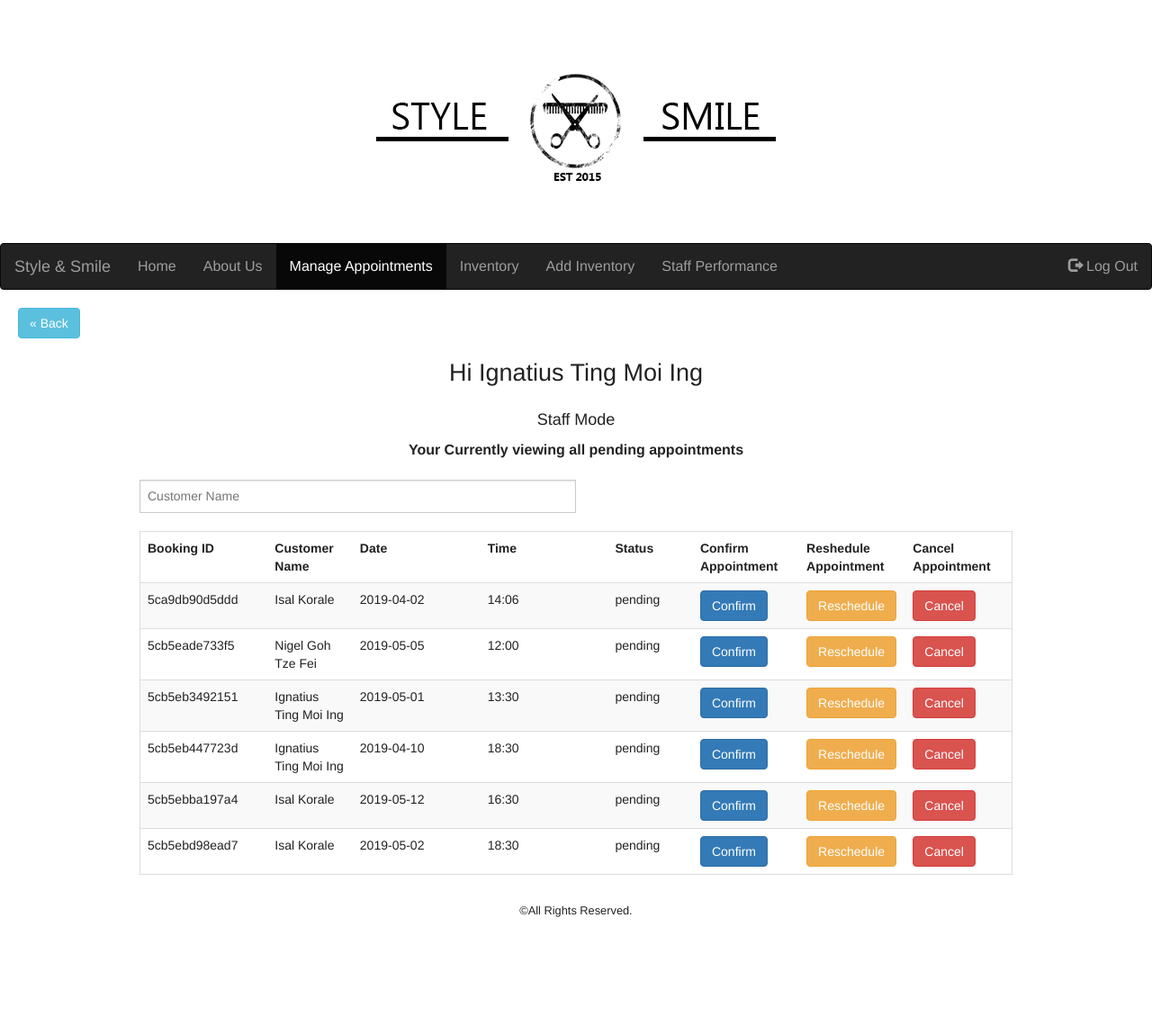
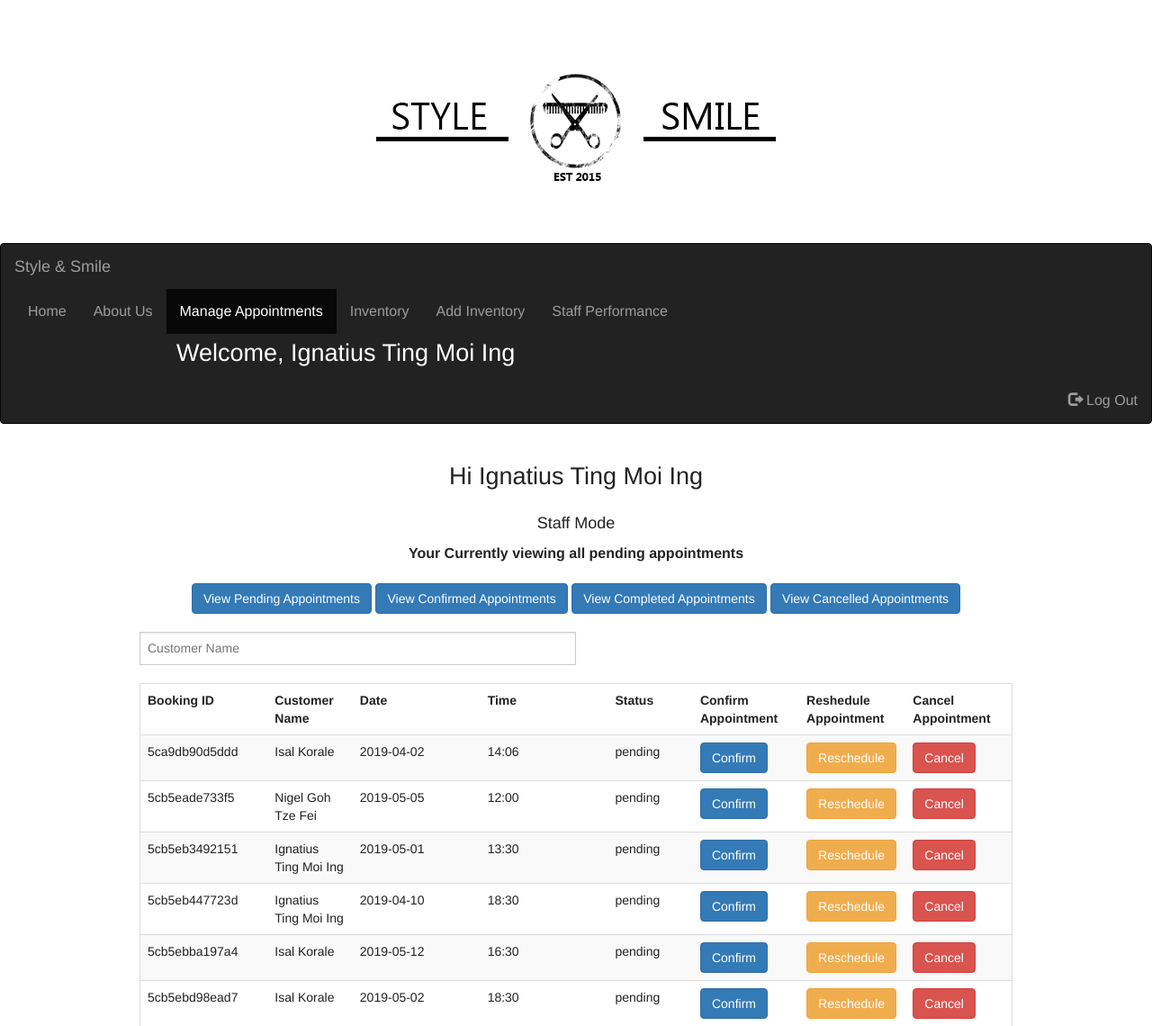
Before and after one commit to gohnigel/DevelopmentProject2, a PHP site: page /pendingbook.php in a window 1280 px wide. Shown: the top 1140 px of the page at 90% size. Before the commit the page ends 1022 px from the top, so only its background shows below. Run offline with PHP 8.4, Linux system fonts and the light colour scheme; a user stored in the database is signed in; data comes from the database, SQL or seed files in the repository; some libraries are stand-ins or nearby versions.

Commit message:
improved back button and added name to navigation

```diff
--- a/canceledbook.php
+++ b/canceledbook.php
@@ -34,7 +34,6 @@ if($_SESSION["role"]!="admin") {
 ?>
 
 <body>
-  <button onclick="goBack()" style="margin-left:20px;" class="btn btn-info">&laquo; Back</button>
   <div class="container-fluid">
     <div class="row content">
       <div class="col-xs-12">
@@ -42,6 +41,10 @@ if($_SESSION["role"]!="admin") {
           <p><?php echo '<h3>Hi ' .$_SESSION['full_name'] .'</h3>'; ?></p>
           <h5> Staff Mode</h5>
           <p><strong>Your Currently viewing all Cancelled appointments</strong></p>
+          <a href="pendingbook.php"><button type="button" class="btn btn-primary">View Pending Appointments</button></a>
+        <a href="confirmedbook.php"><button type="button" class="btn btn-primary">View Confirmed Appointments</button></a>
+        <a href="completeapoint.php"><button type="button" class="btn btn-primary">View Completed Appointments</button></a>
+        <a href="canceledbook.php"><button type="button" class="btn btn-primary">View Cancelled Appointments</button></a>
           <p><input type="text" id="myInput" onkeyup="myFunction()" placeholder="Customer Name" style="margin-top:20px;width:50%"></p>
       </div>
     </div>
--- a/completeapoint.php
+++ b/completeapoint.php
@@ -34,7 +34,6 @@ if($_SESSION["role"]!="admin") {
 ?>
 
 <body>
-  <button onclick="goBack()" style="margin-left:20px;" class="btn btn-info">&laquo; Back</button>
   <div class="container-fluid">
     <div class="row content">
       <div class="col-xs-12">
@@ -42,6 +41,10 @@ if($_SESSION["role"]!="admin") {
           <p><?php echo '<h3>Hi ' .$_SESSION['full_name'] .'</h3>'; ?></p>
           <h5> Staff Mode</h5>
           <p><strong>Your Currently viewing all Completed appointments</strong></p>
+          <a href="pendingbook.php"><button type="button" class="btn btn-primary">View Pending Appointments</button></a>
+        <a href="confirmedbook.php"><button type="button" class="btn btn-primary">View Confirmed Appointments</button></a>
+        <a href="completeapoint.php"><button type="button" class="btn btn-primary">View Completed Appointments</button></a>
+        <a href="canceledbook.php"><button type="button" class="btn btn-primary">View Cancelled Appointments</button></a>
           <p><input type="text" id="myInput" onkeyup="myFunction()" placeholder="Customer Name" style="margin-top:20px;width:50%"></p>
       </div>
     </div>
--- a/confirmedbook.php
+++ b/confirmedbook.php
@@ -34,7 +34,6 @@ if($_SESSION["role"]!="admin") {
 ?>
 
 <body>
-    <button onclick="goBack()" style="margin-left:20px;" class="btn btn-info">&laquo; Back</button>
   <div class="container-fluid">
     <div class="row content">
       <div class="col-xs-12">
@@ -42,6 +41,10 @@ if($_SESSION["role"]!="admin") {
         <p><?php echo '<h3>Hi ' .$_SESSION['full_name'] .'</h3>'; ?></p>
         <h5> Staff Mode</h5>
         <p><strong>Your Currently viewing all confirmed appointments</strong></p>
+          <a href="pendingbook.php"><button type="button" class="btn btn-primary">View Pending Appointments</button></a>
+        <a href="confirmedbook.php"><button type="button" class="btn btn-primary">View Confirmed Appointments</button></a>
+        <a href="completeapoint.php"><button type="button" class="btn btn-primary">View Completed Appointments</button></a>
+        <a href="canceledbook.php"><button type="button" class="btn btn-primary">View Cancelled Appointments</button></a>
         <p><input type="text" id="myInput" onkeyup="myFunction()" placeholder="Customer Name" style="margin-top:20px;width:50%"></p>
       </div>
     </div>
--- a/nav.php
+++ b/nav.php
@@ -19,6 +19,7 @@ if(isset($_SESSION['email'])){
     <li class='<?php if($currentPage == 'View client') echo 'active' ?>'><a href='viewbook.php'>Manage Appointments</a></li>
     <li class='<?php if($currentPage == 'Shop') echo 'active' ?>'><a href='shop.php'>Shop</a></li>
     <li class='<?php if($currentPage == 'Customer profile') echo 'active' ?>'><a href='profile.php'>Customer Profile</a></li>
+    <li><?php echo '<h3 style = "color:white; margin-left:180px;">Welcome, ' .$_SESSION['full_name'] .'</h3>'; ?></li>
 <?php
     }
     else if($_SESSION['role'] == "admin"){
@@ -27,6 +28,7 @@ if(isset($_SESSION['email'])){
     <li class='<?php if($currentPage == 'All stock') echo 'active' ?>'><a href='allstock.php'>Inventory</a></li>
     <li class='<?php if($currentPage == 'Add stock') echo 'active' ?>'><a href='addstock.php'>Add Inventory</a></li>
     <li class='<?php if($currentPage == 'Staff performance') echo 'active' ?>'><a href='staffperformance.php'>Staff Performance</a></li>
+    <li><?php echo '<h3 style = "color:white; margin-left:180px;">Welcome, ' .$_SESSION['full_name'] .'</h3>'; ?></li>
 <?php
     }
 }
--- a/pendingbook.php
+++ b/pendingbook.php
@@ -34,7 +34,6 @@ if($_SESSION["role"]!="admin") {
 ?>
 
 <body>
-    <button onclick="goBack()" style="margin-left:20px;" class="btn btn-info">&laquo; Back</button>
     <div class="container-fluid">
     <div class="row content">
         <div class="col-xs-12">
@@ -42,6 +41,10 @@ if($_SESSION["role"]!="admin") {
             <p><?php echo '<h3>Hi ' .$_SESSION['full_name'] .'</h3>'; ?></p>
             <h5> Staff Mode</h5>
             <p><strong>Your Currently viewing all pending appointments</strong></p>
+            <a href="pendingbook.php"><button type="button" class="btn btn-primary">View Pending Appointments</button></a>
+        <a href="confirmedbook.php"><button type="button" class="btn btn-primary">View Confirmed Appointments</button></a>
+        <a href="completeapoint.php"><button type="button" class="btn btn-primary">View Completed Appointments</button></a>
+        <a href="canceledbook.php"><button type="button" class="btn btn-primary">View Cancelled Appointments</button></a>
             <p><input type="text" id="myInput" onkeyup="myFunction()" placeholder="Customer Name" style="margin-top:20px;width:50%"></p>
         </div>
       </div>
```
